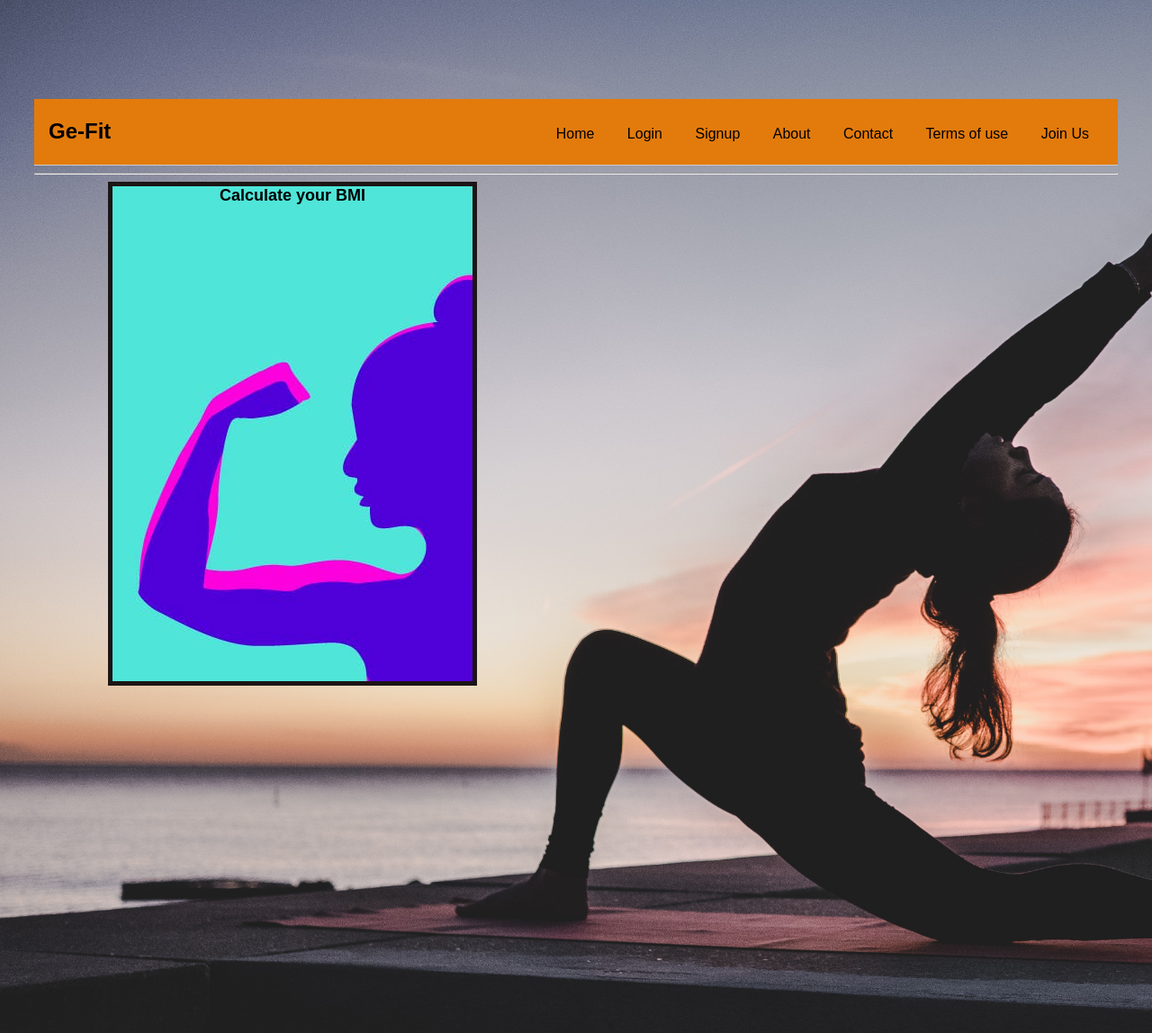
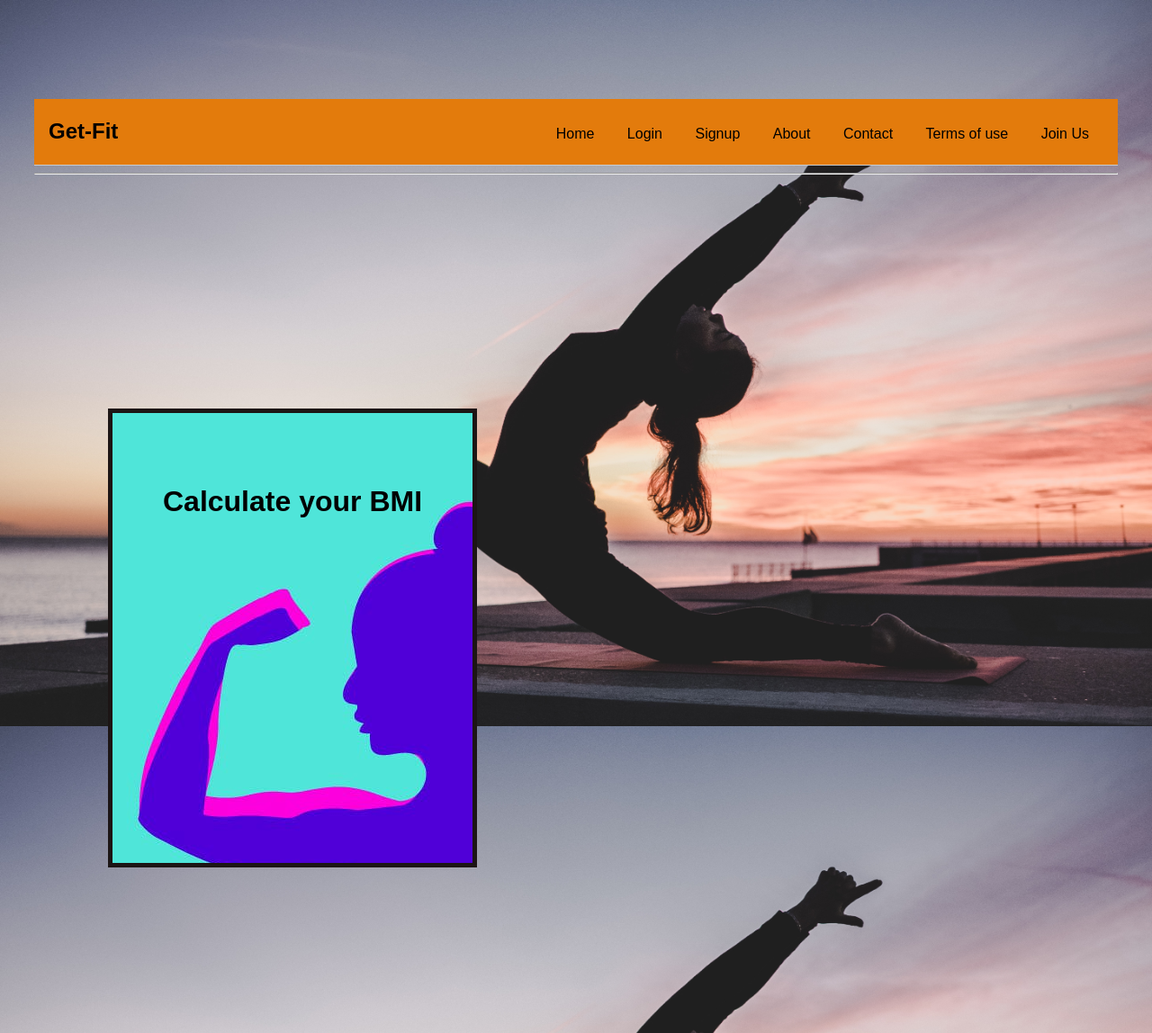
Before and after one commit to madmaddy2003/minorwebsite, a PHP site: page /home.html in a window 1280 px wide. Shown: the whole page at 90% size. Run offline with PHP 8.4, Linux system fonts and the light colour scheme.

Commit message:
home modified

```diff
--- a/home.css
+++ b/home.css
@@ -8,6 +8,7 @@ font-family: sans-serif;
 background-image: url("b.jpeg");
 background-repeat:repeat-x ;
 background-image: url(img/home1.jpg);
+background-attachment: fixed;
 
 }
 
@@ -17,7 +18,7 @@ a {
     color: #000;
 }
 a:hover {
-    color: rgb(179, 179, 179);
+    color: rgb(243, 228, 10);
 }
 .site_header {
     border-bottom: 1px solid #ccc;
@@ -42,7 +43,7 @@ a:hover {
 }
 .bmi_box{
 	width:400px;
-	height: 550px;
+	height: 500px;
 	left: 50%;
 	top: 50%;
 	transform: translate(20%);
@@ -54,10 +55,14 @@ a:hover {
 }
 
 .bmi_box .t1{
+    padding-top: 20%;
 	display: flex;
-	font-size: large;
+	font-size: xx-large;
 	font-weight: 600;
 	justify-content: center;
 	align-items: center;
 
 }
+#bm:hover {
+    color: rgb(238, 13, 13);
+}
--- a/home.html
+++ b/home.html
@@ -11,7 +11,7 @@
 <Body>
 <header class="site_header">
 <div class="site_name">
-	<h1><a href="#">Ge-Fit</a></h1>
+	<h1><a href="#">Get-Fit</a></h1>
 </div>
 <nav class="site_nav">
 <ul class="nav">
@@ -40,9 +40,10 @@
 </nav>
 </header>
 <hr>
+<br><br><br><br><br><br><br><br><br><br><br><br><br><br>
 <div class="bmi_box">
 
-<span class="t1"><a href="p1.html">Calculate your BMI</a></span>
+<span class="t1"><a id="bm" href="p1.html"><b>Calculate your BMI</b></a></span>
 </div>
 </Body>
 </html>
```
